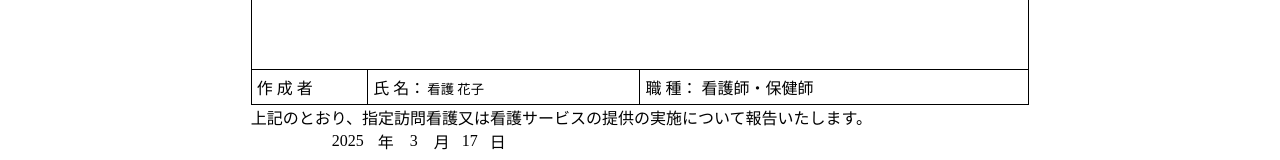
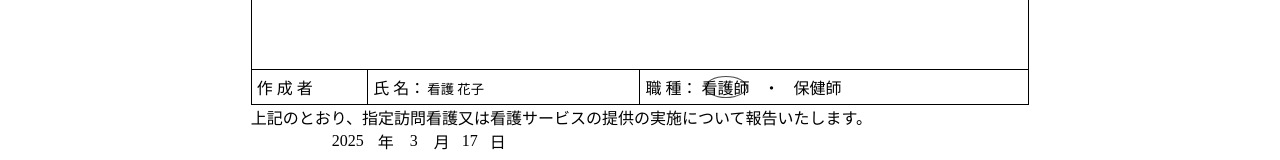
Before and after one commit to kazumasamatsumoto/document-create-pdf, an Angular app: page /settings in a window 1280 px wide. Shown: the part 1136-1296 px from the top of the page. Built offline with nearby package versions, Linux system fonts and the light colour scheme.

Commit message:
看護師もしくは保健師の選択項目

```diff
--- a/src/app/nursing-report-form/nursing-report-form.component.css
+++ b/src/app/nursing-report-form/nursing-report-form.component.css
@@ -486,6 +486,21 @@ tr.no-border-top td {
   pointer-events: none;
 }
 
+.nurse-type-circle {
+  position: absolute;
+  top: 50%;
+  left: 50%;
+  transform: translate(-50%, -50%);
+  width: 40px;
+  height: 20px;
+  border: 1px solid #000;
+  border-radius: 50%;
+  z-index: 1;
+  opacity: 0.7;
+  pointer-events: none;
+  background: transparent;
+}
+
 /* ボタン類 */
 .action-buttons {
   margin: 10px 0;
--- a/src/app/nursing-report-form/nursing-report-form.component.html
+++ b/src/app/nursing-report-form/nursing-report-form.component.html
@@ -355,7 +355,22 @@
               class="input-no-border input-70-width"
             />
           </td>
-          <td colspan="2">職 種： 看護師・保健師</td>
+          <td colspan="2">
+            職 種：
+            <div style="display: inline-block; position: relative; margin-right: 10px; cursor: pointer;" (click)="toggleNurseType('nurse')">
+              <span>看護師</span>
+              @if (reportForm.get('nurseType')?.value === 'nurse') {
+              <span class="nurse-type-circle"></span>
+              }
+            </div>
+            ・
+            <div style="display: inline-block; position: relative; margin-left: 10px; cursor: pointer;" (click)="toggleNurseType('health_nurse')">
+              <span>保健師</span>
+              @if (reportForm.get('nurseType')?.value === 'health_nurse') {
+              <span class="nurse-type-circle"></span>
+              }
+            </div>
+          </td>
         </tr>
       </table>
 
--- a/src/app/nursing-report-form/nursing-report-form.component.ts
+++ b/src/app/nursing-report-form/nursing-report-form.component.ts
@@ -21,6 +21,7 @@ interface NursingReport {
   changeDetails: string;
   otherNotes: string;
   creatorName: string;
+  nurseType: string; // 看護師または保健師
   reportYear: string;
   reportMonth: string;
   reportDay: string;
@@ -84,6 +85,7 @@ export class NursingReportFormComponent implements OnInit {
       changeDetails: [''],
       otherNotes: [''],
       creatorName: ['看護 花子'],
+      nurseType: ['nurse'], // デフォルトは看護師
       reportYear: ['2025'],
       reportMonth: ['3'],
       reportDay: ['17'],
@@ -116,6 +118,10 @@ export class NursingReportFormComponent implements OnInit {
 
   toggleCareLevel(level: number): void {
     this.reportForm.get('requireCareLevel')?.setValue(level);
+  }
+
+  toggleNurseType(type: string): void {
+    this.reportForm.get('nurseType')?.setValue(type);
   }
 
   generatePDF(): void {
```
